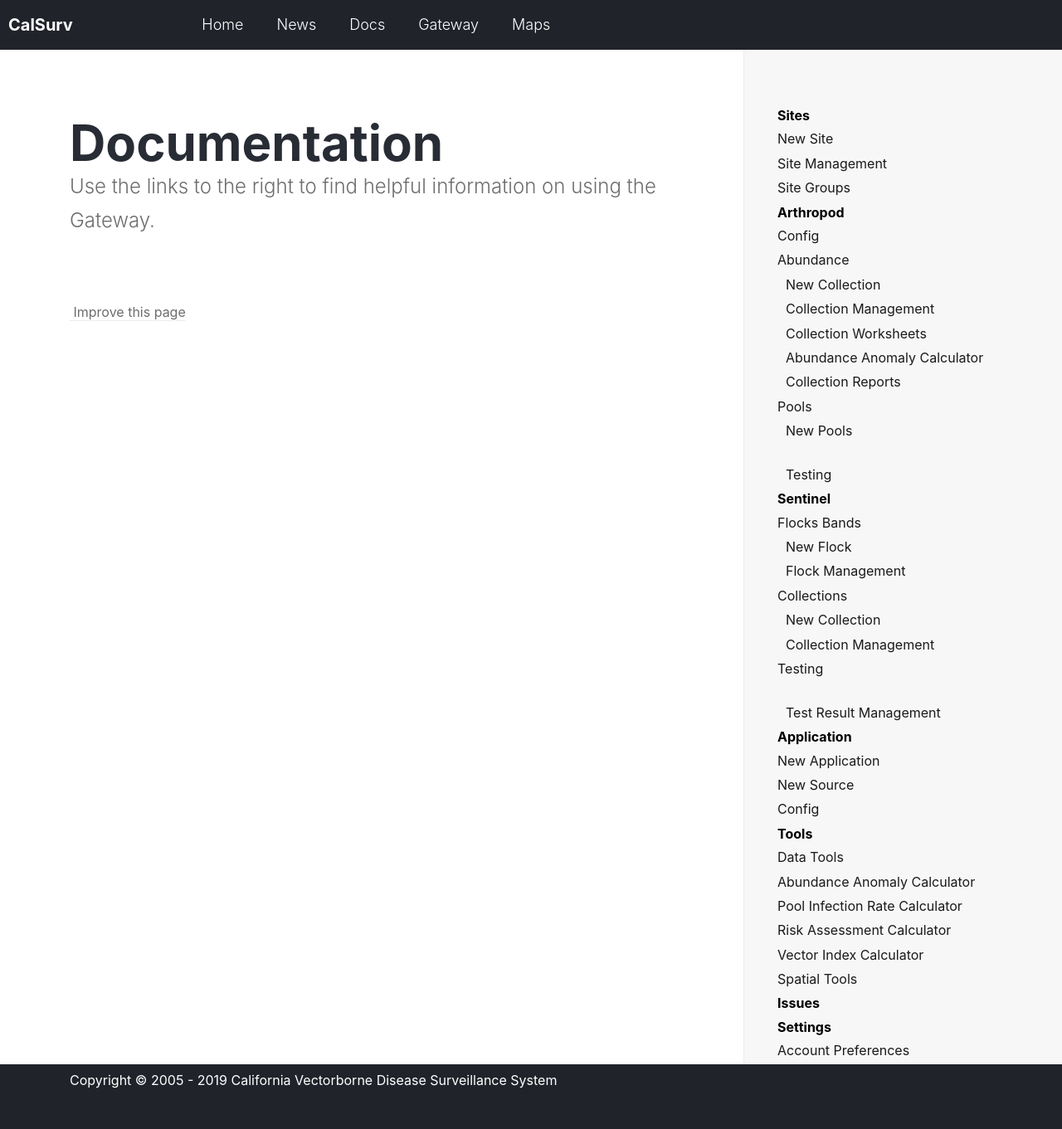
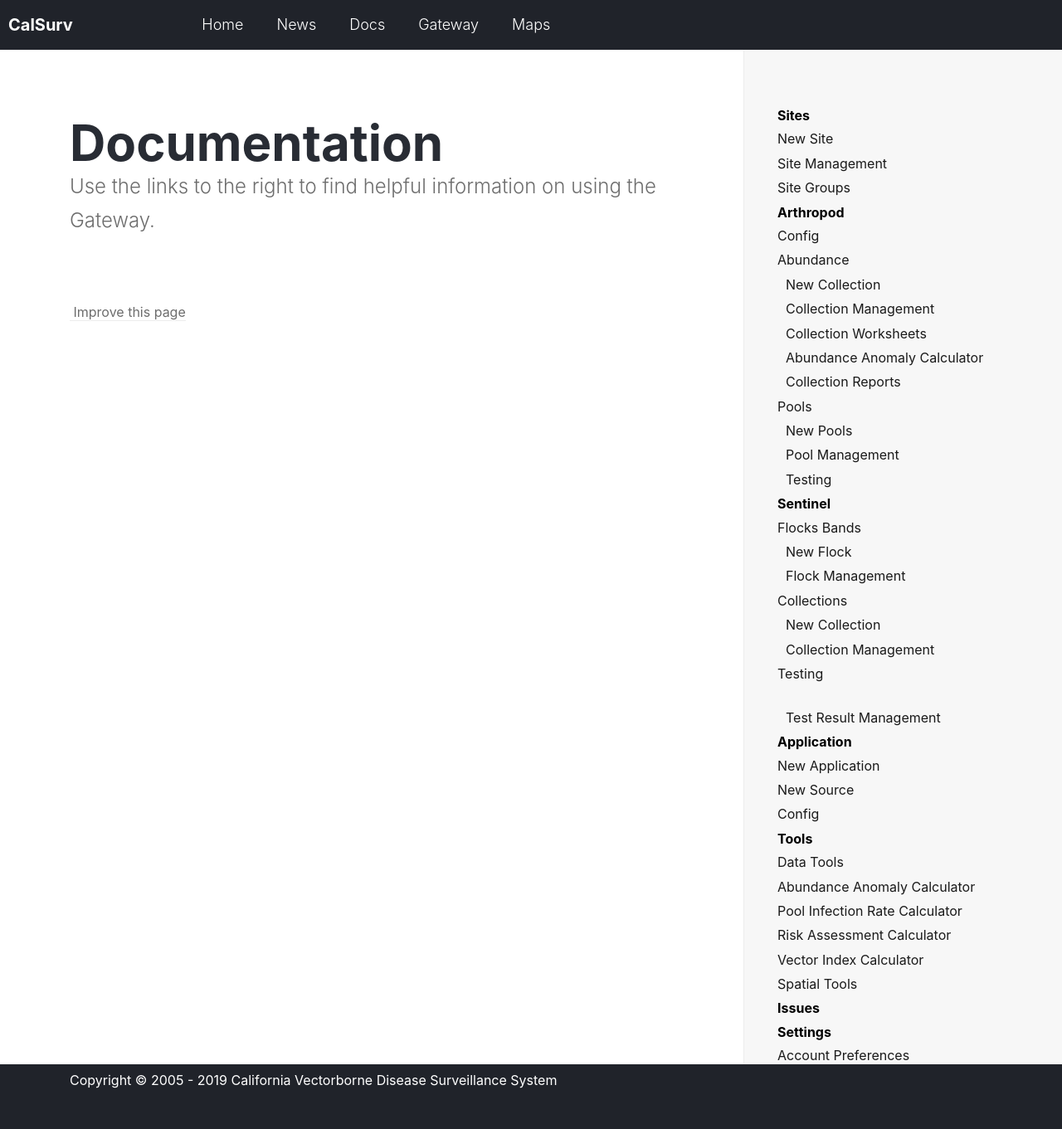
Before and after one commit to tlvaldepena/vectorsurv.org, a Jekyll site: the page built from _docs/index.md, in a window 1280 px wide. Shown: the whole page at 83% size. Built offline with Jekyll 4.4.1, drawn with Linux system fonts in a browser that asks for light colours.

Commit message:
fix link typo in pools

```diff
--- a/_data/docs_nav.yml
+++ b/_data/docs_nav.yml
@@ -18,7 +18,7 @@
     - link: /docs/arthropod/pools_menu/
       docs:
         - link: /docs/arthropod/pool/
-        - link: /docs/arthropod/pool-manage/
+        - link: /docs/arthropod/pool_manage/
         - link: /docs/arthropod/testing/
 - title: Sentinel
   link: /docs/sentinel/sentinel/sentinel-menu/
```
